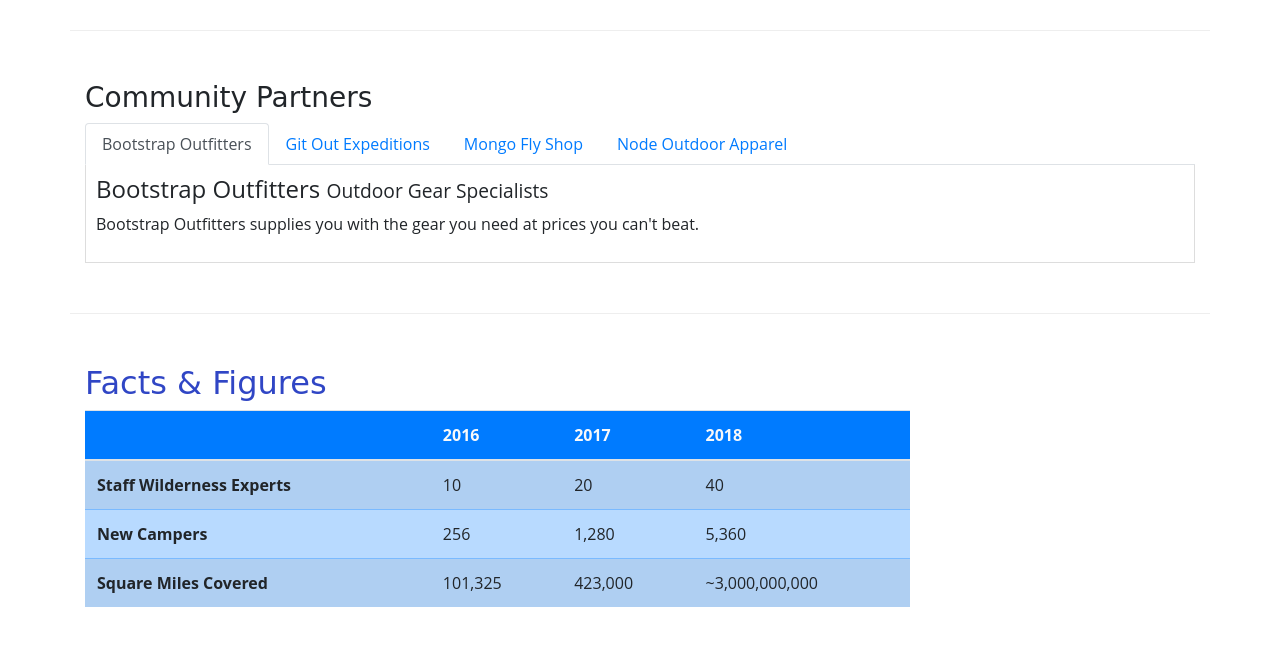
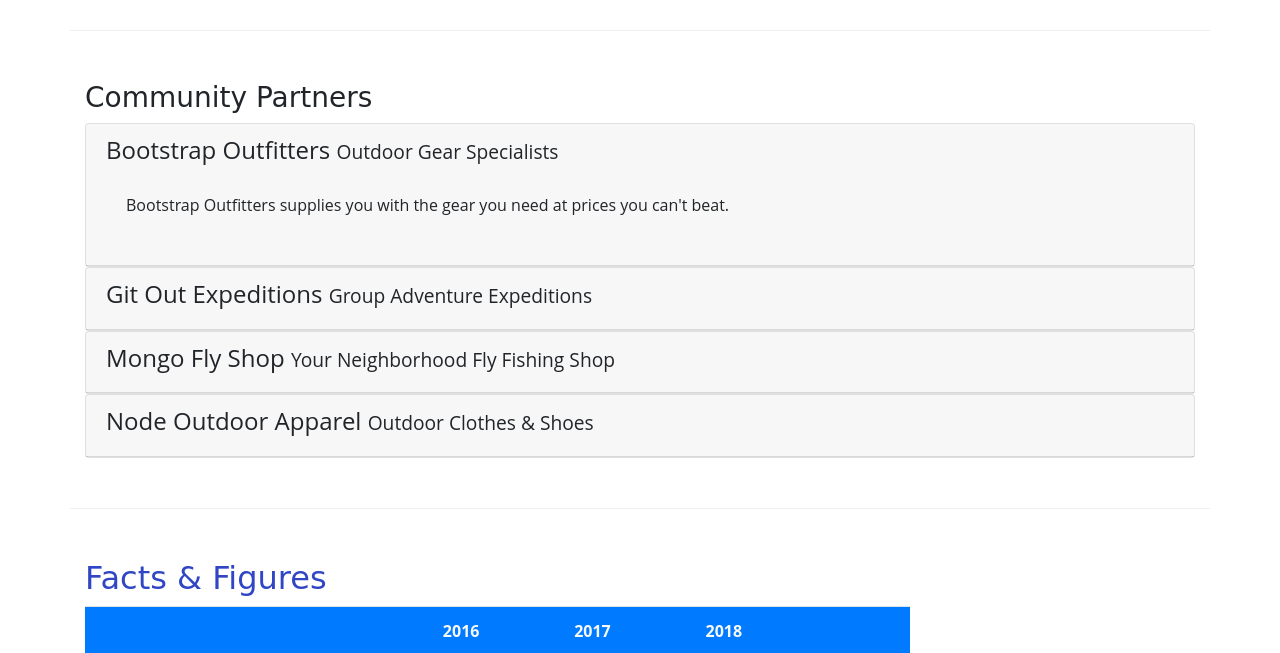
Before and after one commit to HeresJohnny5/nucampsite-bootstrap, a website: page aboutus.html in a window 1280 px wide. Shown: the part 820-1473 px from the top of the page. Drawn offline with nearby package versions, Linux system fonts and the light colour scheme.

Commit message:
Substitute Tabs for Accordion.

```diff
--- a/aboutus.html
+++ b/aboutus.html
@@ -96,37 +96,63 @@
       <div class="col">
         <h3>Community Partners</h3>
 
-        <ul class="nav nav-tabs">
-          <li class="nav-item">
-            <a class="nav-link active" href="#bootstrap" role="tab" data-toggle="tab">Bootstrap Outfitters</a>
-          </li>
-          <li class="nav-item">
-            <a class="nav-link" href="#git" role="tab" data-toggle="tab">Git Out Expeditions</a>
-          </li>
-          <li class="nav-item">
-            <a class="nav-link" href="#mongo" role="tab" data-toggle="tab">Mongo Fly Shop</a>
-          </li>
-          <li class="nav-item">
-            <a class="nav-link" href="#node" role="tab" data-toggle="tab">Node Outdoor Apparel</a>
-          </li>
-        </ul>
+        <div id="accordion">
+          <div class="card">
+            <div role="tab" class="card-header">
+              <h4>
+                <a data-toggle="collapse" data-target="#bootstrap">
+                  Bootstrap Outfitters <small>Outdoor Gear Specialists</small>
+                </a>
+              </h4>
+              <div class="collapse show" id="bootstrap" data-parent="#accordion">
+                <div class="card-body">
+                  <p class="d-none d-sm-block">Bootstrap Outfitters supplies you with the gear you need at prices you can't beat.</p>
+                </div>
+              </div>
+            </div>
+          </div>
 
-        <div class="tab-content">
-          <div role="tabpanel" class="tab-pane fade show active" id="bootstrap">
-            <h4>Bootstrap Outfitters <small>Outdoor Gear Specialists</small></h4>
-            <p class="d-none d-sm-block">Bootstrap Outfitters supplies you with the gear you need at prices you can't beat.</p>
+          <div class="card">
+            <div role="tab" class="card-header">
+              <h4>
+                <a class="collapsed" data-toggle="collapse" data-target="#git">
+                  Git Out Expeditions <small>Group Adventure Expeditions</small>
+                </a>
+              </h4>
+              <div class="collapse" id="git" data-parent="#accordion">
+                <div class="card-body">
+                  <p class="d-none d-sm-block">Join Git Out Expeditions to explore new horizons with a group of other adventurers!</p>
+                </div>
+              </div>
+            </div>
           </div>
-          <div role="tabpanel" class="tab-pane fade" id="git">
-            <h4>Git Out Expeditions <small>Group Adventure Expeditions</small></h4>
-            <p class="d-none d-sm-block">Join Git Out Expeditions to explore new horizons with a group of other adventurers!</p>
+          <div class="card">
+            <div role="tab" class="card-header">
+              <h4>
+                <a class="collapsed" data-toggle="collapse" data-target="#mongo">
+                  Mongo Fly Shop <small>Your Neighborhood Fly Fishing Shop</small>
+                </a>
+              </h4>
+              <div class="collapse" id="mongo" data-parent="#accordion">
+                <div class="card-body">
+                  <p class="d-none d-sm-block">Need a new fishing pole, a tacklebox, or flies of all kinds? Stop by Mongo Fly Shop.</p>
+                </div>
+              </div>
+            </div>
           </div>
-          <div role="tabpanel" class="tab-pane fade" id="mongo">
-            <h4>Mongo Fly Shop <small>Your Neighborhood Fly Fishing Shop</small></h4>
-            <p class="d-none d-sm-block">Need a new fishing pole, a tacklebox, or flies of all kinds? Stop by Mongo Fly Shop.</p>
-          </div>
-          <div role="tabpanel" class="tab-pane fade" id="node">
-            <h4>Node Outdoor Apparel <small>Outdoor Clothes & Shoes</small></h4>
-            <p class="d-none d-sm-block">From polar fleeces to swimsuits, hiking boots to waders, a visit to Node will be sure to get you covered.</p>
+          <div class="card">
+            <div role="tab" class="card-header">
+              <h4>
+                <a class="collapsed" data-toggle="collapse" data-target="#node">
+                  Node Outdoor Apparel <small>Outdoor Clothes & Shoes</small>
+                </a>
+              </h4>
+              <div class="collapse" id="node" data-parent="#accordion">
+                <div class="card-body">
+                  <p class="d-none d-sm-block">From polar fleeces to swimsuits, hiking boots to waders, a visit to Node will be sure to get you covered.</p>
+                </div>
+              </div>
+            </div>
           </div>
         </div>
       </div>
```
